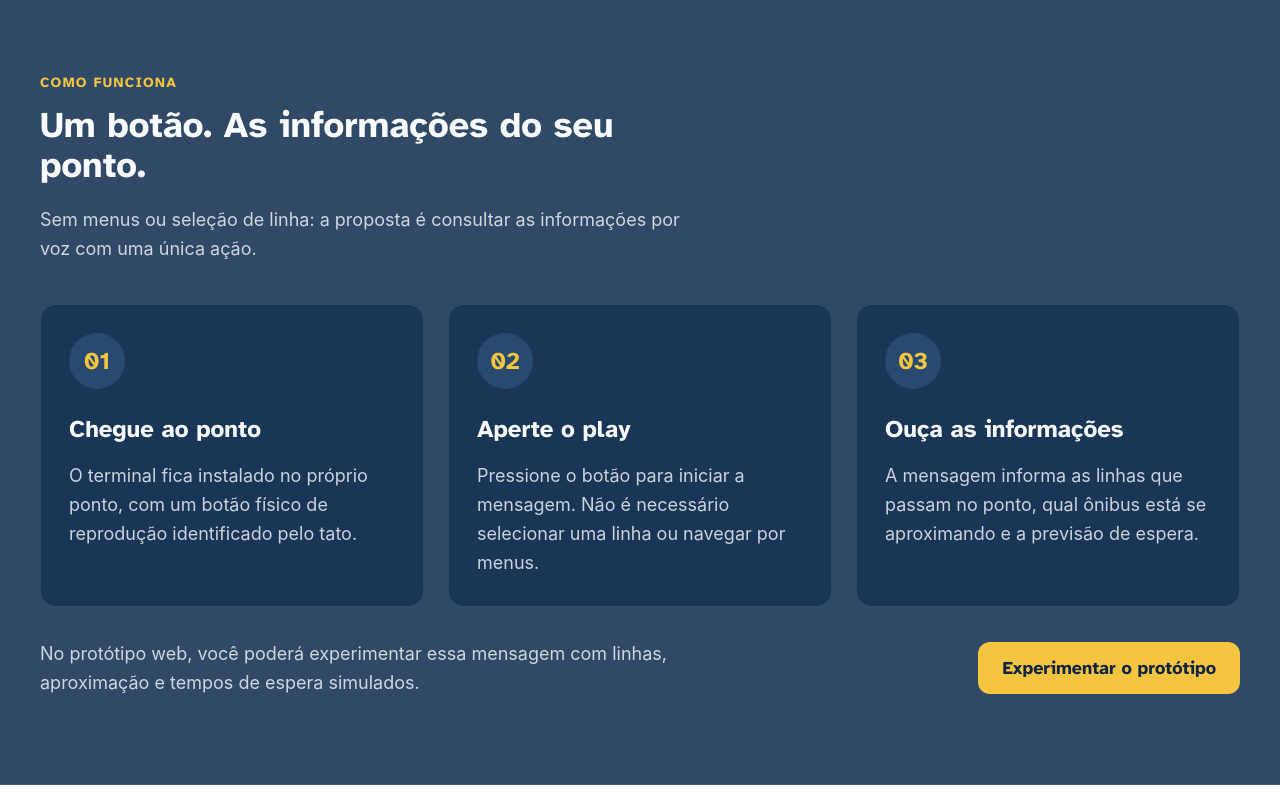
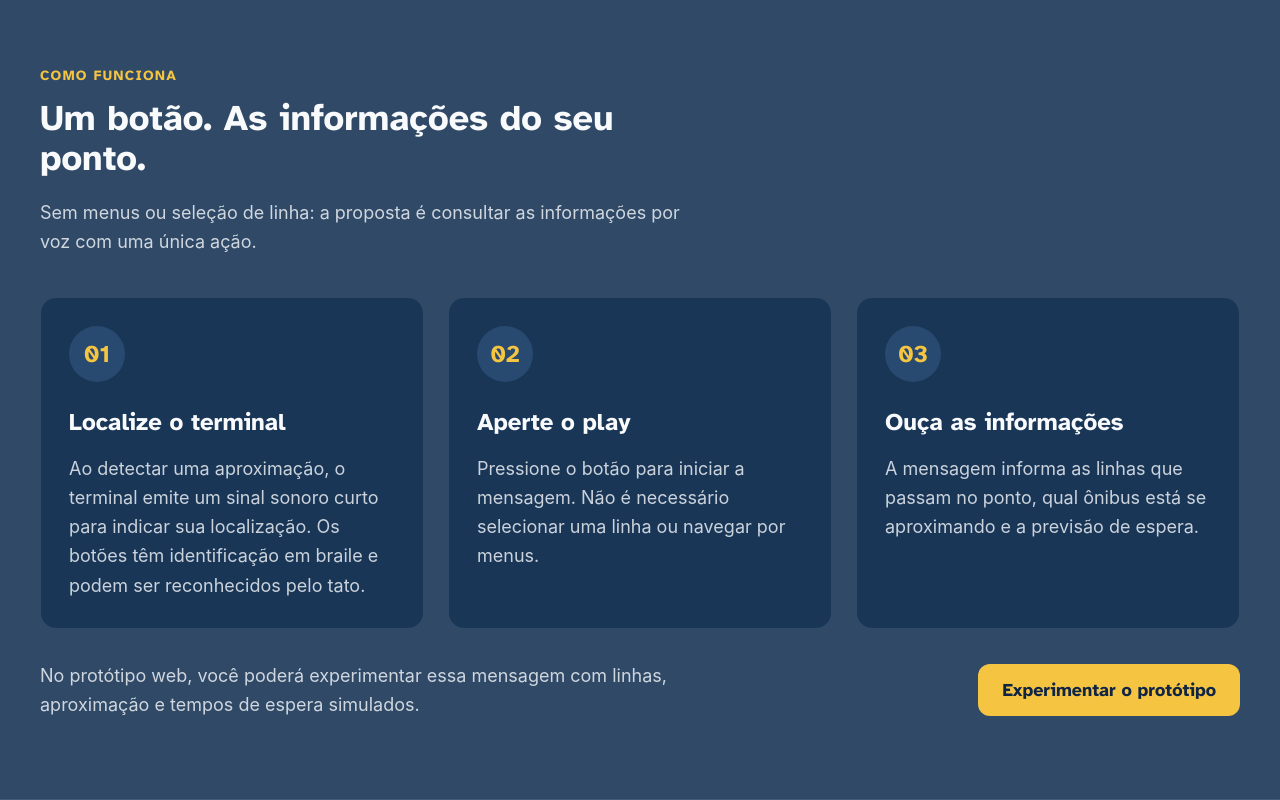
Before and after one commit to jpjqueiroz-hub/GS---Front-e-Web, a React (Vite) app: page / in a window 1280 px wide. Shown: the part 2704-3504 px from the top of the page. Built offline with nearby package versions, Linux system fonts and the light colour scheme.

Commit message:
Modificações na section ComoFunciona

```diff
--- a/src/components/ComoFunciona.tsx
+++ b/src/components/ComoFunciona.tsx
@@ -19,7 +19,7 @@ function ComoFunciona() {
         </div>
 
         <ol className="grid gap-6 lg:grid-cols-3">
-          <PassoComoFunciona numero="01" titulo="Chegue ao ponto" descricao="O terminal fica instalado no próprio ponto, com um botão físico de reprodução identificado pelo tato." />
+          <PassoComoFunciona numero="01" titulo="Localize o terminal" descricao="Ao detectar uma aproximação, o terminal emite um sinal sonoro curto para indicar sua localização. Os botões têm identificação em braile e podem ser reconhecidos pelo tato."/>
 
           <PassoComoFunciona numero="02" titulo="Aperte o play" descricao="Pressione o botão para iniciar a mensagem. Não é necessário selecionar uma linha ou navegar por menus."/>
 
```
